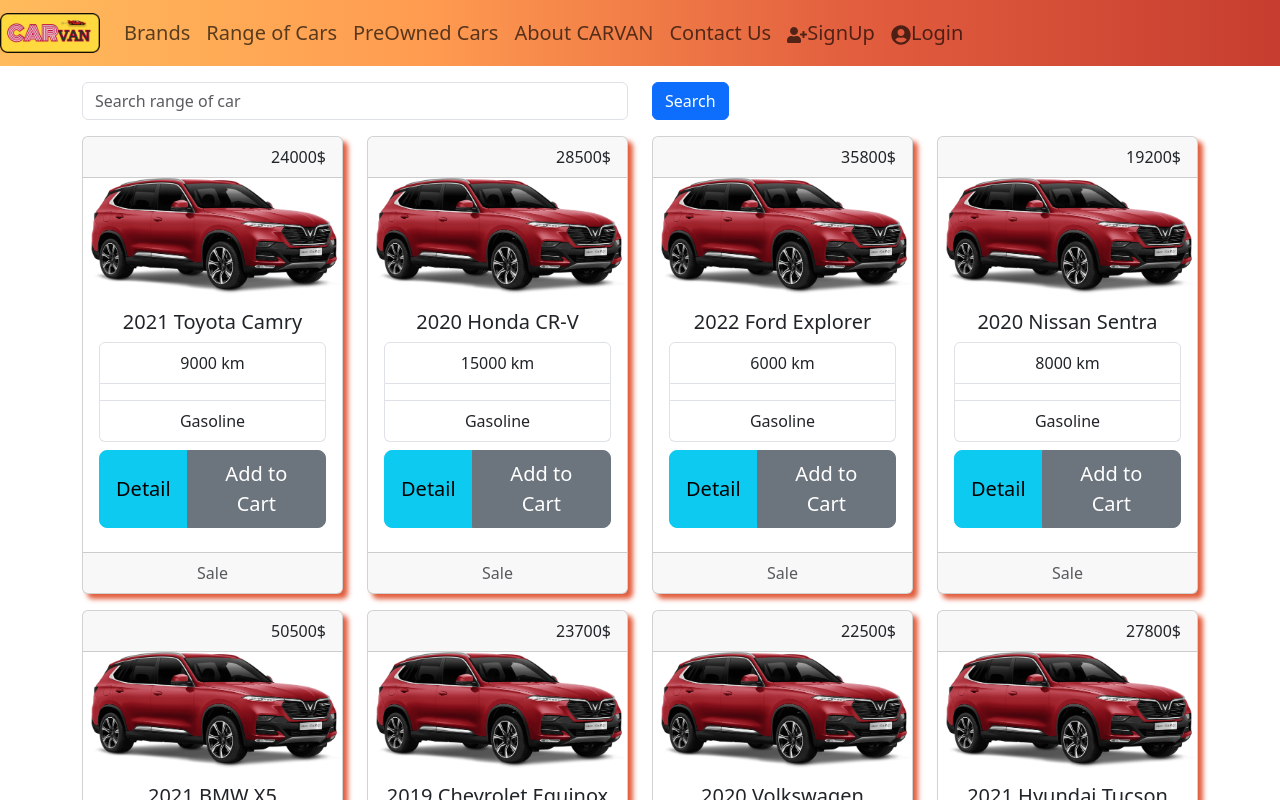
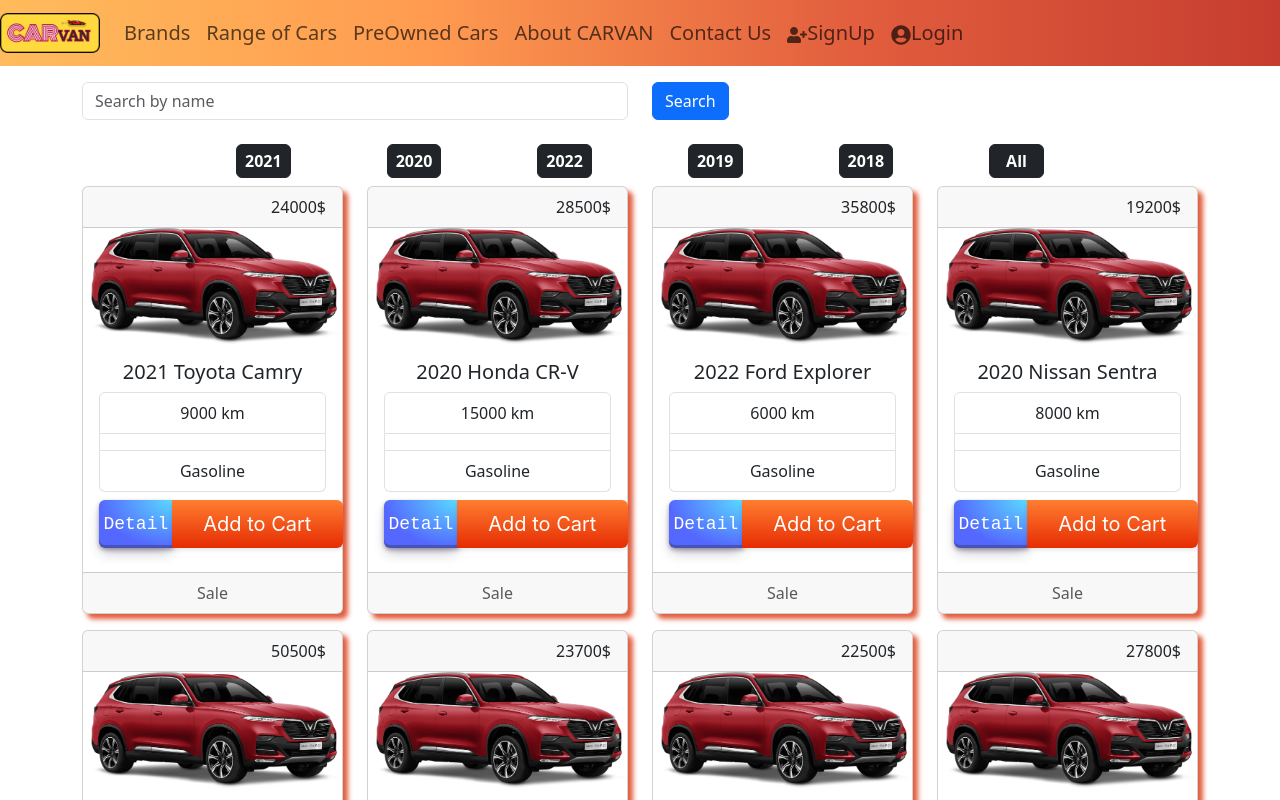
Before and after one commit to vinhchis/carvan, a React (Create React App) app: page /cars in a window 1280 px wide. Shown: the top 800 px of the page. Built offline with nearby package versions, Linux system fonts and the light colour scheme.

Commit message:
Add filter by year for listcar

```diff
--- a/src/App.js
+++ b/src/App.js
@@ -10,32 +10,20 @@
 import SignIn from "./components/SignIn/SignIn";
 import SignUp from "./components/SignUp/SignUp";
 import About from "./components/About/About";
-
-// Data
-import CarDB from "./data/cars.json";
-import RangeDB from "./data/ranges.json"
 import CarDetail from "./components/CarDetail/CarDetail";
 
 
 function App() {
-  const [cars, setCars] = useState([]);
-  const [ranges, setRanges] = useState([]);
-
-  useEffect(() => {
-    setCars(CarDB);
-    setRanges(RangeDB);
-  }, []);
-
   return (
     <>
       <Header/>
       <Routes>
         <Route path="/" element={<Home />} />
-        <Route path="/ranges" element={<ListRange ranges={ranges} />} />
+        <Route path="/ranges" element={<ListRange/>} />
 
-        <Route path="/cars" element={<ListCar cars={cars}/>}/>
-        <Route path="/cars/ranges/:id" element={<ListCar cars={cars}/>} />
-        <Route path="/cars/:id" element={<CarDetail cars={cars}/>} />
+        <Route path="/cars" element={<ListCar/>}/>
+        <Route path="/cars/ranges/:id" element={<ListCar/>} />
+        <Route path="/cars/:id" element={<CarDetail/>} />
 
 
         <Route path="/signIn" element={<SignIn/>}/>
--- /dev/null
+++ b/src/components/Car/Car.jsx
@@ -0,0 +1,37 @@
+import { useState, useEffect} from "react";
+import { ButtonGroup, Card, ListGroup, Button } from "react-bootstrap";
+import { useNavigate } from "react-router-dom";
+import CarImg from "../../assets/image/cars/Vinfast.webp";
+import "./car.css"
+
+function Car({ carInfo }) {
+  const [car, setCar] = useState({});
+  const navigate = useNavigate();
+
+  // run only once
+  useEffect(() => {
+    setCar(carInfo);
+  }, []);
+  return (
+    <Card className="text-center car-card">
+      <Card.Header className="text-end car-price">{car.price}$</Card.Header>
+      <Card.Img variant="top" src={CarImg} />
+      <Card.Body>
+        <Card.Title>{`${car.year} ${car.brand} ${car.name}`}</Card.Title>
+        <ListGroup>
+          <ListGroup.Item>{car.odo} km</ListGroup.Item>
+          <ListGroup.Item>{car.transmission}</ListGroup.Item>
+          <ListGroup.Item>{car.fuel}</ListGroup.Item>
+        </ListGroup>
+        <ButtonGroup size="lg" className="my-2">
+          <Button variant="info" className="button-detail" onClick={() => navigate(`/cars/${car.id}`)}>
+            Detail
+          </Button>
+          <Button variant="secondary" className="button-cart">Add to Cart</Button>
+        </ButtonGroup>
+      </Card.Body>
+      <Card.Footer className="text-muted">Sale</Card.Footer>
+    </Card>
+  );
+}
+export default Car;
--- /dev/null
+++ b/src/components/Car/car.css
@@ -0,0 +1,76 @@
+.button-detail {
+  align-items: center;
+  appearance: none;
+  background-image: radial-gradient(100% 100% at 100% 0, #5adaff 0, #5468ff 100%);
+  border: 0;
+  border-radius: 6px;
+  box-shadow: rgba(45, 35, 66, .4) 0 2px 4px,rgba(45, 35, 66, .3) 0 7px 13px -3px,rgba(58, 65, 111, .5) 0 -3px 0 inset;
+  box-sizing: border-box;
+  color: #fff;
+  cursor: pointer;
+  display: inline-flex;
+  font-family: "JetBrains Mono",monospace;
+  height: 48px;
+  justify-content: center;
+  line-height: 1;
+  list-style: none;
+  overflow: hidden;
+  padding-left: 16px;
+  padding-right: 16px;
+  position: relative;
+  text-align: left;
+  text-decoration: none;
+  transition: box-shadow .15s,transform .15s;
+  user-select: none;
+  -webkit-user-select: none;
+  touch-action: manipulation;
+  white-space: nowrap;
+  will-change: box-shadow,transform;
+  font-size: 18px;
+}
+
+.button-detail:focus {
+  box-shadow: #3c4fe0 0 0 0 1.5px inset, rgba(45, 35, 66, .4) 0 2px 4px, rgba(45, 35, 66, .3) 0 7px 13px -3px, #3c4fe0 0 -3px 0 inset;
+}
+
+.button-detail:hover {
+  box-shadow: rgba(45, 35, 66, .4) 0 4px 8px, rgba(45, 35, 66, .3) 0 7px 13px -3px, #3c4fe0 0 -3px 0 inset;
+  transform: translateY(-2px);
+}
+
+.button-detail:active {
+  box-shadow: #3c4fe0 0 3px 7px inset;
+  transform: translateY(2px);
+}
+
+
+.button-cart {
+  background-color: initial;
+  background-image: linear-gradient(-180deg, #FF7E31, #E62C03);
+  border-radius: 6px;
+  box-shadow: rgba(0, 0, 0, 0.1) 0 2px 4px;
+  color: #FFFFFF;
+  cursor: pointer;
+  display: inline-block;
+  font-family: Inter,-apple-system,system-ui,Roboto,"Helvetica Neue",Arial,sans-serif;
+  line-height: 40px;
+  outline: 0;
+  overflow: hidden;
+  padding: 0 20px;
+  pointer-events: auto;
+  position: relative;
+  text-align: center;
+  touch-action: manipulation;
+  user-select: none;
+  -webkit-user-select: none;
+  vertical-align: top;
+  white-space: nowrap;
+  width: 100%;
+  z-index: 9;
+  border: 0;
+  transition: box-shadow .2s;
+}
+
+.button-cart:hover {
+  box-shadow: rgba(253, 76, 0, 0.5) 0 10px 8px;
+}
--- a/src/components/CarDetail/CarDetail.js
+++ b/src/components/CarDetail/CarDetail.js
@@ -1,12 +1,21 @@
-import { useState } from "react";
+import { useEffect, useState } from "react";
 import { Button, Carousel, Col, Container, Image, Row, Table } from "react-bootstrap";
 import { useParams } from "react-router-dom";
 import CarImg from "../../assets/image/cars/Vinfast.webp";
+import CarDB from "../../data/cars.json"
 import "./carDetail.css";
-function CarDetail({ cars }) {
+function CarDetail() {
   const { id } = useParams();
+  const [car, setCar] = useState({});
 
-  const car = cars[id];
+  const getCar = () => {
+    setCar(CarDB[id]);
+  }
+
+  useEffect(() => {
+    getCar();
+  }, [])
+
   return (
     <Container className="car-detail my-3" >
       <Row>
@@ -64,7 +73,6 @@
               trusted partner on the road.
             </p>
           </div>
-
           <Button variant="secondary">Compare</Button>
           <Button variant="primary">Add to Cart</Button>
         </Col>
--- /dev/null
+++ b/src/components/ListCar/Buttons.jsx
@@ -0,0 +1,30 @@
+import { Button } from "react-bootstrap";
+import CarDB from "../../data/cars.json";
+
+const Buttons = ({ filterItem, setItem, menuItems }) => {
+  return (
+    <>
+      <div className="d-flex justify-content-center my-2">
+        {menuItems.map((Val, id) => {
+          return (
+            <Button
+              className="btn-dark text-white p-1 px-2 mx-5 btn fw-bold"
+              onClick={() => filterItem(Val)}
+              key={id}
+            >
+              {Val}
+            </Button>
+          );
+        })}
+        <button
+          className="btn-dark text-white p-1 px-3 mx-5 fw-bold btn"
+          onClick={() => setItem(CarDB)}
+        >
+          All
+        </button>
+      </div>
+    </>
+  );
+};
+
+export default Buttons;
--- a/src/components/ListCar/ListCar.jsx
+++ b/src/components/ListCar/ListCar.jsx
@@ -1,60 +1,44 @@
 import {
-  Button,
-  ButtonGroup,
-  Card,
   Col,
   Container,
-  Image,
-  ListGroup,
-  Modal,
   Row,
-  Table,
 } from "react-bootstrap";
 import { useEffect, useState } from "react";
-import SearchBar from "../SearchBar/SearchBar";
-import CarImg from "../../assets/image/cars/Vinfast.webp";
-import { useNavigate, useParams } from "react-router-dom";
+import SearchBar from "../Search/SearchBar";
 
 import "./listCar.css"
 
-function Car({ carInfo }) {
-  const [car, setCar] = useState({});
-  const navigate = useNavigate();
+import CarDB from "../../data/cars.json";
+import Buttons from "./Buttons";
+import Car from "../Car/Car";
 
-  // run only once
+
+function ListCar() {
+  const [cars, setCars] = useState([]);
+  // make filter (year)
+  const menuItems = [...new Set(cars.map((car) => car.year))];
+
+  const filterItem = (curcat) => {
+    const newItem = cars.filter((newVal) => {
+      return newVal.year === curcat;
+    });
+    setCars(newItem);
+  };
+
   useEffect(() => {
-    setCar(carInfo);
-  }, []);
-
-  const [show, setShow] = useState(false);
-  return (
-    <Card className="text-center car-card">
-      <Card.Header className="text-end car-price">{car.price}$</Card.Header>
-      <Card.Img variant="top" src={CarImg} />
-      <Card.Body>
-        <Card.Title>{`${car.year} ${car.brand} ${car.name}`}</Card.Title>
-        <ListGroup>
-          <ListGroup.Item>{car.odo} km</ListGroup.Item>
-          <ListGroup.Item>{car.transmission}</ListGroup.Item>
-          <ListGroup.Item>{car.fuel}</ListGroup.Item>
-        </ListGroup>
-        <ButtonGroup size="lg" className="my-2">
-          <Button variant="info" onClick={() => navigate(`/cars/${car.id}`)}>
-            Detail
-          </Button>
-          <Button variant="secondary">Add to Cart</Button>
-        </ButtonGroup>
-      </Card.Body>
-      <Card.Footer className="text-muted">Sale</Card.Footer>
-    </Card>
-  );
-}
-
-function ListCar({ cars }) {
+    setCars(CarDB);
+  },[])
   return (
     <Container className="list-car">
       <Row>
         <SearchBar />
+      </Row>
+      <Row>
+      <Buttons
+            filterItem={filterItem}
+            setItem={setCars}
+            menuItems={menuItems}
+          />
       </Row>
       <Row>
         {cars.map((car) => (
--- a/src/components/ListRange/ListRange.jsx
+++ b/src/components/ListRange/ListRange.jsx
@@ -3,9 +3,10 @@
 import Row from "react-bootstrap/Row";
 import Button from "react-bootstrap/Button";
 import Card from "react-bootstrap/Card";
-import SearchBar from "../SearchBar/SearchBar";
 
 import "./listRange.css";
+import RangeDB from "../../data/ranges.json"
+
 
 import { useEffect, useState } from "react";
 import { useNavigate } from "react-router-dom";
@@ -23,7 +24,7 @@
       <Card.Body>
         <Card.Title>{range.name}</Card.Title>
         <Card.Text class="text-start range-desc">{range.desc}</Card.Text>
-        <Button
+        <Button className="button-list"
           variant="primary"
           onClick={() => navigate(`/cars/ranges/${range.id}`)}
         >
@@ -35,15 +36,17 @@
   );
 }
 
-function ListRange({ ranges }) {
+function ListRange() {
+  const [ranges, setRanges] = useState([]);
+
+  useEffect(() => {
+    setRanges(RangeDB);
+  })
   return (
     <Container className="list-range">
       <Row>
-        <SearchBar />
-      </Row>
-      <Row>
         {ranges.map((range) => (
-          <Col xl={4} className="mb-4">
+          <Col xl={4} className="my-4">
             <Range range={range} />
           </Col>
         ))}
--- a/src/components/ListRange/listRange.css
+++ b/src/components/ListRange/listRange.css
@@ -8,3 +8,39 @@
 .range .range-desc {
     height: 2em;
 }
+
+.range .button-list {
+  background: #FF4742;
+  border: 1px solid #FF4742;
+  border-radius: 6px;
+  box-shadow: rgba(0, 0, 0, 0.1) 1px 2px 4px;
+  box-sizing: border-box;
+  color: #FFFFFF;
+  cursor: pointer;
+  display: inline-block;
+  font-family: nunito,roboto,proxima-nova,"proxima nova",sans-serif;
+  font-size: 16px;
+  font-weight: 800;
+  line-height: 16px;
+  min-height: 40px;
+  outline: 0;
+  padding: 12px 14px;
+  text-align: center;
+  text-rendering: geometricprecision;
+  text-transform: none;
+  user-select: none;
+  -webkit-user-select: none;
+  touch-action: manipulation;
+  vertical-align: middle;
+}
+
+.button-24:hover,
+.button-24:active {
+  background-color: initial;
+  background-position: 0 0;
+  color: #FF4742;
+}
+
+.button-24:active {
+  opacity: .5;
+}
--- a/src/components/SearchBar/SearchBar.jsx
+++ b/src/components/Search/SearchBar.jsx
@@ -6,7 +6,7 @@
         <Row>
           <Col>
             <Form.Group>
-              <Form.Control type="text" placeholder="Search range of car " />
+              <Form.Control type="text" placeholder="Search by name" />
             </Form.Group>
           </Col>
           <Col>
```
Also changed, not shown: src/components/ListCar/ListCarFilter.jsx (added).
